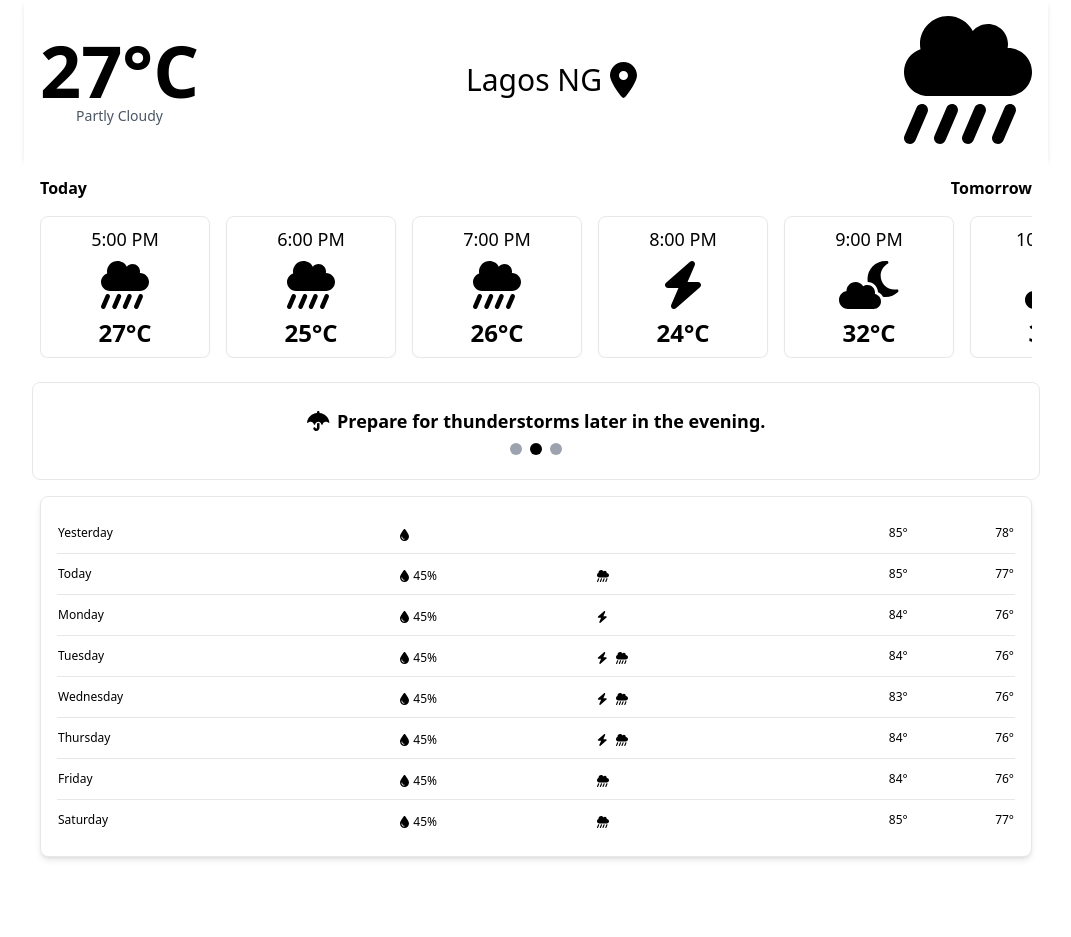
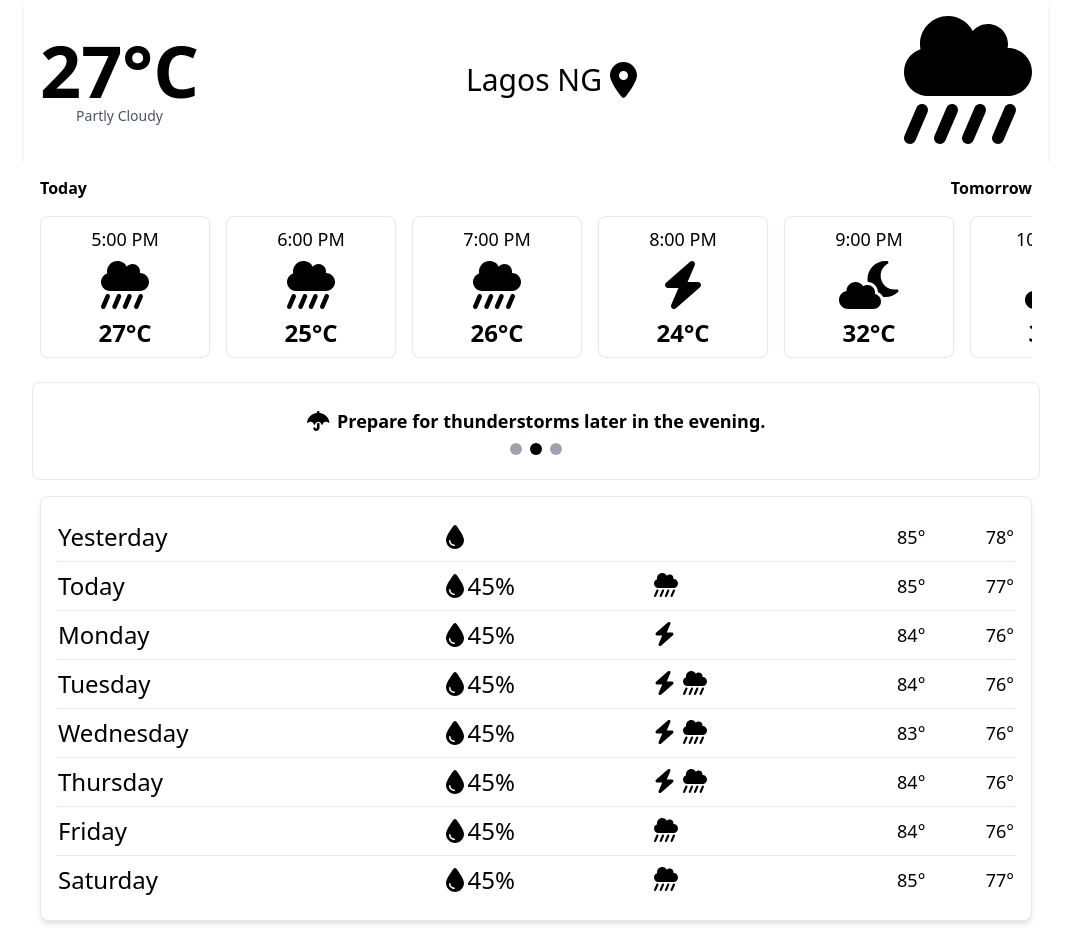
Before and after one commit to VectorGits/SkyCast, a React (Vite) app: page / in a window 1280 px wide. Shown: the whole page, without its empty margins (104-1175 px from the left). Before the commit the page ends 873 px from the top, so only its background shows below. Built offline with nearby package versions, Linux system fonts and the light colour scheme.

Commit message:
chore: Update to improve readability and responsiveness

```diff
--- a/src/components/Foreview.jsx
+++ b/src/components/Foreview.jsx
@@ -20,18 +20,18 @@ const Foreview = () => {
         <tbody>
           {forecasts.map((forecast, index) => (
             <tr key={index} className="border-b last:border-b-0">
-              <td className="py- sm:text-xs">{forecast.day}</td>
+              <td className="py- sm:text-xs md:text-lg lg:text-2xl">{forecast.day}</td>
               <td className="py-2">
-                <FontAwesomeIcon icon={faTint} className="mr-1 sm:text-xs" />
-                <span className='sm:text-xs'>{forecast.precipitation}</span>
+                <FontAwesomeIcon icon={faTint} className="mr-1 sm:text-xs lg:text-2xl" />
+                <span className='sm:text-xs md:text-lg lg:text-2xl'>{forecast.precipitation}</span>
               </td>
               <td className="py-2">
                 {forecast.icons.map((icon, iconIndex) => (
-                  <FontAwesomeIcon key={iconIndex} icon={icon} className="mr-2 sm:text-xs" />
+                  <FontAwesomeIcon key={iconIndex} icon={icon} className="mr-2 sm:text-xs md:text-lg lg:text-2xl" />
                 ))}
               </td>
-              <td className="py-2 text-right sm:text-xs                                                                                                                                                                         ">{forecast.tempHigh}</td>
-              <td className="py-2 text-right sm:text-xs                                                                                                                                                                         ">{forecast.tempLow}</td>
+              <td className="py-2 text-right md:text-lg sm:text-xs                                                                                                                                                                         ">{forecast.tempHigh}</td>
+              <td className="py-2 text-right md:text-lg sm:text-xs                                                                                                                                                                         ">{forecast.tempLow}</td>
             </tr>
           ))}
         </tbody>
```
